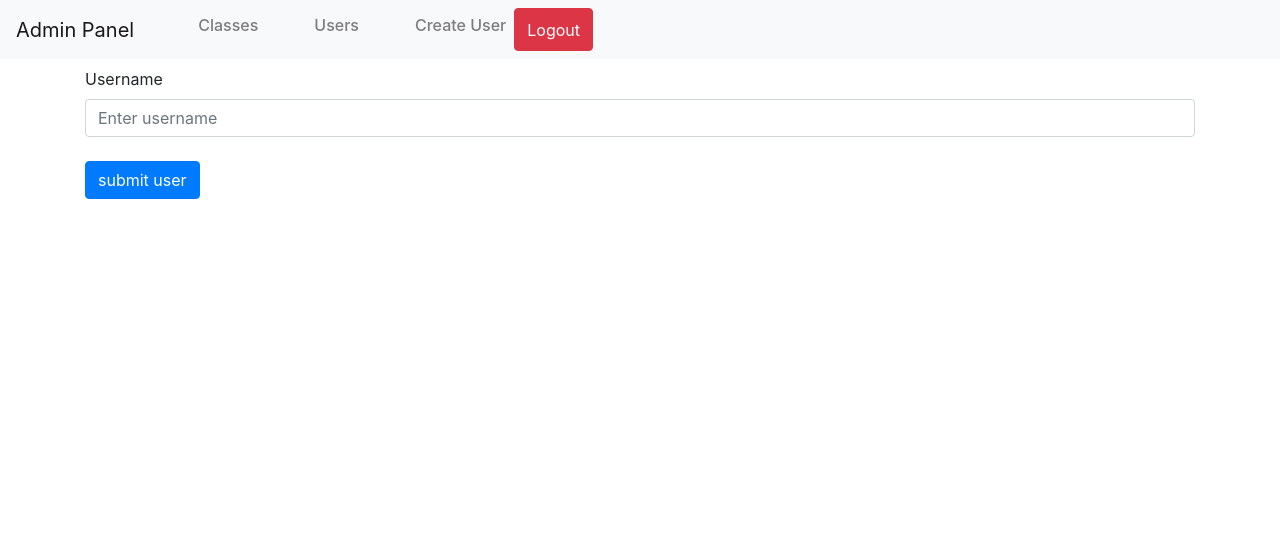
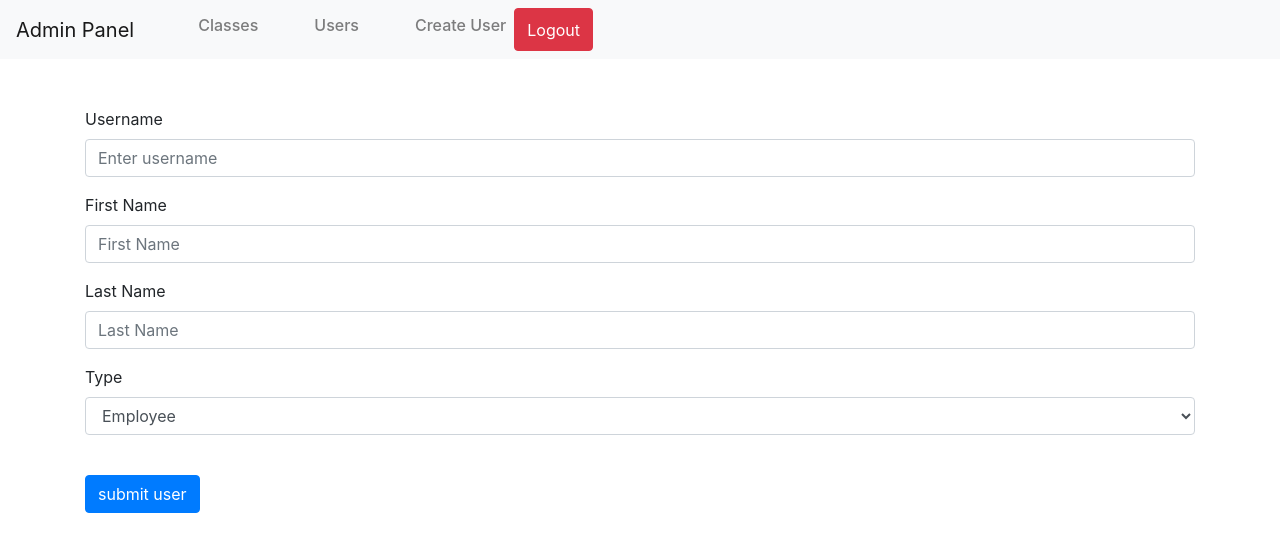
Before and after one commit to zainja/golf-job, a React (Create React App) app in the folder client/: page /admin/create-user in a window 1280 px wide. Shown: the top 552 px of the page. Built offline with nearby package versions, Linux system fonts and the light colour scheme; sample sign-in values are in the browser's storage.

Commit message:
create user

```diff
--- a/client/src/components/admin/AdminLogin.js
+++ b/client/src/components/admin/AdminLogin.js
@@ -1,4 +1,4 @@
-import React,{useState} from "react";
+import React,{useState, useEffect} from "react";
 import axios from 'axios'
 import {withRouter} from 'react-router-dom';
 import PasswordEntry from "./PasswordEntry";
@@ -7,6 +7,12 @@ const AdminLogin = (props) => {
     let [alertMessage, setAlertMessage] = useState("")
     let [hasPassword, setHasPassword] = useState(false)
     let [userSubmitted, setUserSubmitted] = useState(false)
+
+    useEffect(() => {
+        if (localStorage.getItem("admin-token") !== null){
+            props.history.push("/admin/main")
+        }
+    },[])
     const submitUserName = () => {
         axios.post("/admin/enter-user",{username: username})
             .then(response => response.data)
--- a/client/src/components/admin/CreateUsers.js
+++ b/client/src/components/admin/CreateUsers.js
@@ -1,18 +1,30 @@
-import React,{useState} from "react";
+import React, {useState} from "react";
 import axios from 'axios'
 import {withRouter} from 'react-router-dom';
 import AdminNavBar from "./AdminNavBar";
 
 const CreateUsers = (props) => {
     const [username, setUsername] = useState("")
+    const [firstName, setFirstName] = useState("")
+    const [lastName, setLastName] = useState("")
+    const [role, setRole] = useState("Employee")
     const [alertMessage, setAlertMessage] = useState("")
-    const registerUser = () => {
-
+    const registerUser = (e) => {
+        e.preventDefault()
+        axios.post("/admin/create-user", {username: username,
+            firstName: firstName, lastName: lastName, userRole: role.toLowerCase()}, {
+            headers: {
+                Authorization: `Bearer ${localStorage.getItem("admin-token")}`
+            }
+        })
+            .then(response => response.data)
+            .then(data => setAlertMessage(data.msgs))
+            .catch(err => setAlertMessage(err.response.data.msgs))
     }
     return (
         <div>
             <AdminNavBar/>
-            <form name="login" className="container" onSubmit={registerUser}>
+            <form name="login" className="container mt-lg-5" onSubmit={registerUser}>
                 <h3 className="alert-warning" id="showResponse">{alertMessage}</h3>
                 <div className="form-group">
                     <label htmlFor="username">Username</label>
@@ -24,11 +36,44 @@ const CreateUsers = (props) => {
                            required
                            placeholder="Enter username"
                     />
+                </div>
+                    <div className="form-group">
+                        <label htmlFor="firstName"> First Name</label>
+                        <input
+                            type="text"
+                            className="form-control"
+                            id="firstName"
+                            value={firstName}
+                            onChange={e => setFirstName(e.target.value)}
+                            placeholder="First Name"
+                            required
+                        />
+                    </div>
+                    <div className="form-group">
+                        <label htmlFor="lastName"> Last Name</label>
+                        <input
+                            type="text"
+                            className="form-control"
+                            id="lastName"
+                            value={lastName}
+                            onChange={e => setLastName(e.target.value)}
+                            placeholder="Last Name"
+                            required
+                        />
+                    </div>
+                    <div className="form-group">
+                        <label> Type</label>
+                        <select className="form-control" value={role}
+                                onChange={event => setRole(event.target.value)}>
+                        <option>Employee</option>
+                        <option>Admin</option>
+                        </select>
+                    </div>
+
                     <br/>
                     <button className="btn btn-primary">
                         submit user
                     </button>
-                </div>
             </form>
         </div>
     )
```
Also changed, not shown: 2 other files (tests, documents, lock files or other folders).
